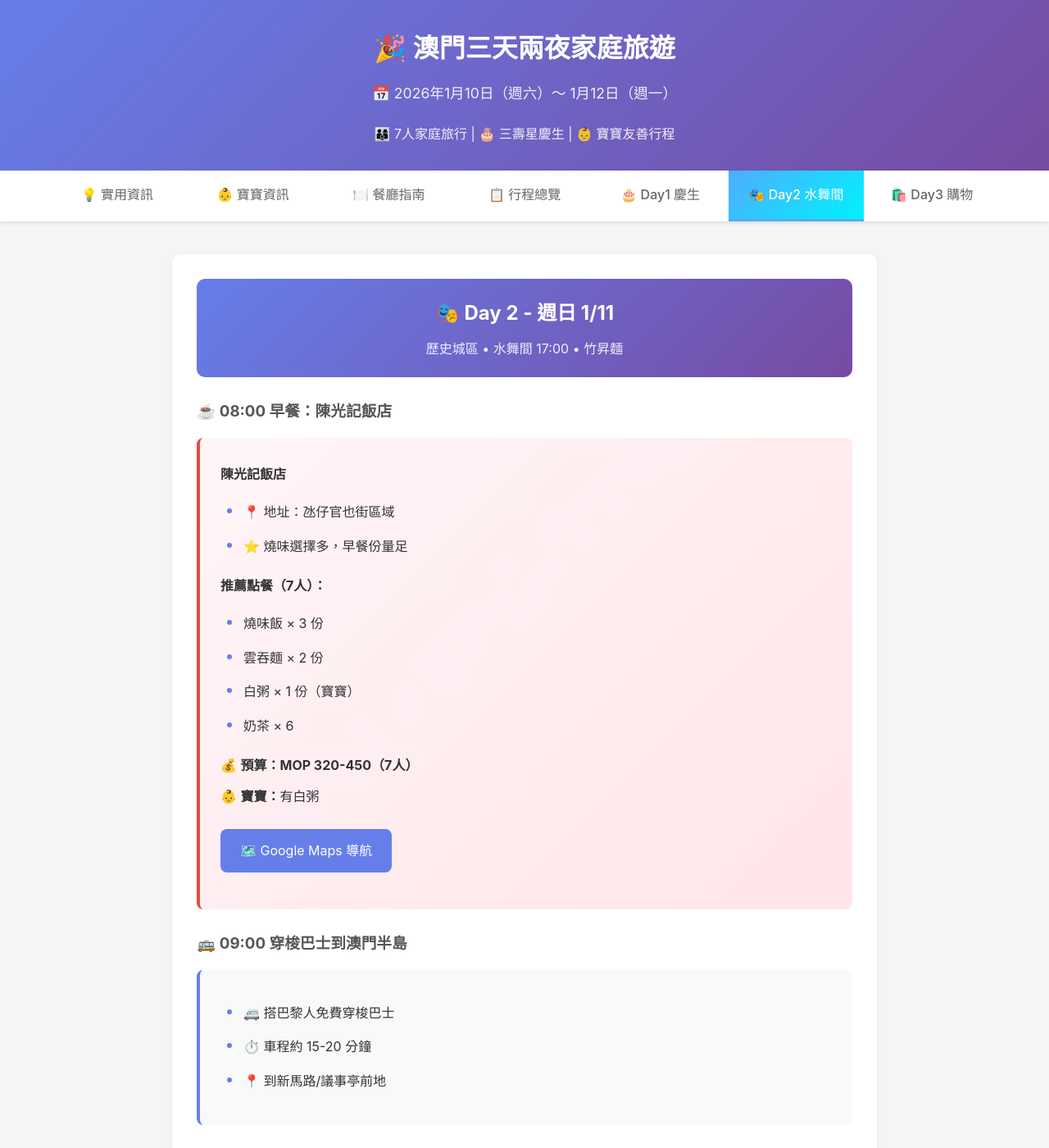
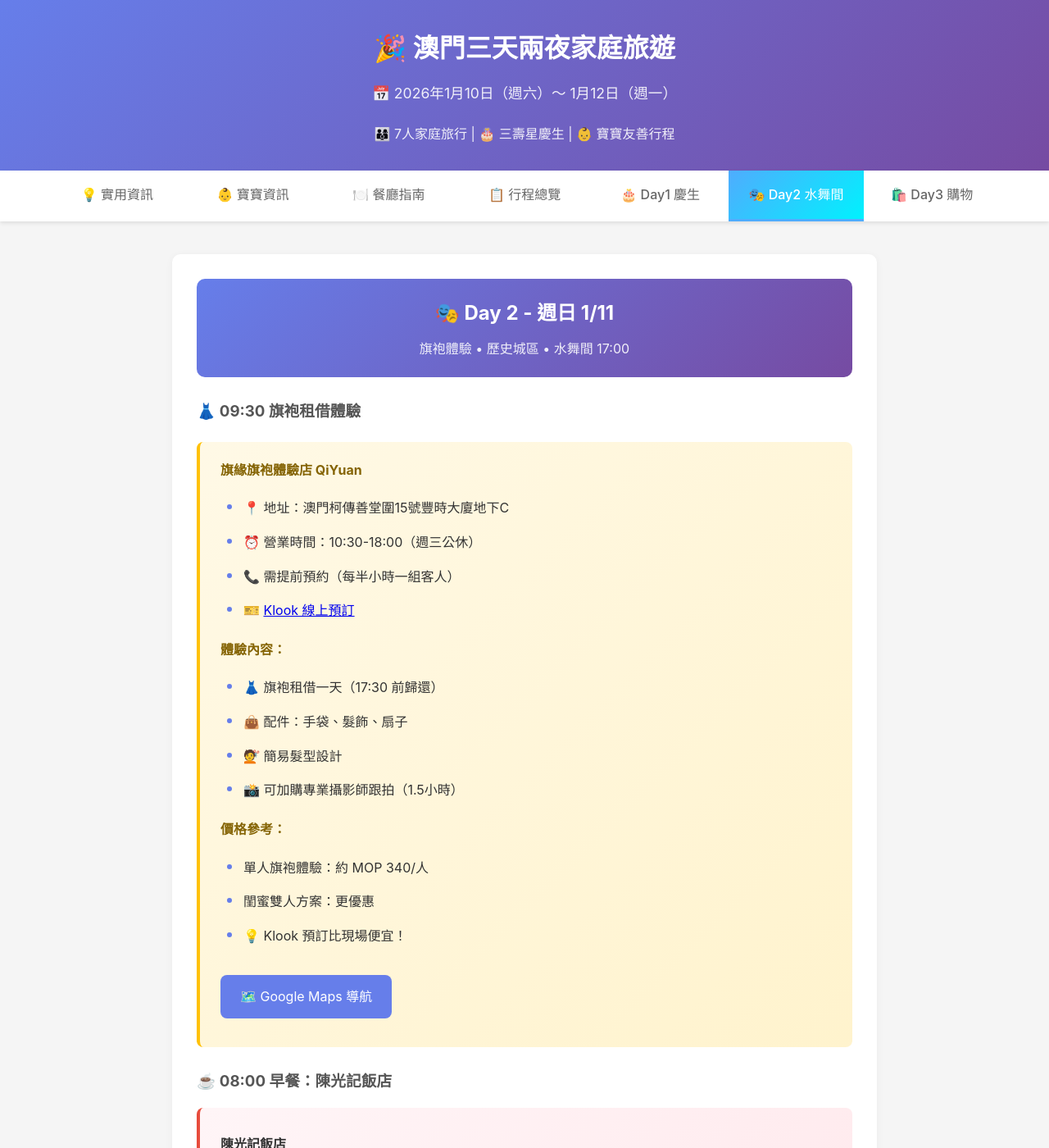
Before and after one commit to 10wang-creat/macau-trip-2026, a Jekyll site: the page built from day2.md, in a window 1280 px wide and 1400 px high. Shown: the whole window at 82% size. Built offline with Jekyll 4.4.1, drawn with Linux system fonts in a browser that asks for light colours; some of the changed text lies outside the part shown.

Commit message:
Add QiYuan Qipao rental experience to Day 2

```diff
--- a/day2.md
+++ b/day2.md
@@ -8,7 +8,36 @@ permalink: /day2
 
 <div class="day-header">
 <h2>🎭 Day 2 - 週日 1/11</h2>
-<p>歷史城區 • 水舞間 17:00 • 竹昇麵</p>
+<p>旗袍體驗 • 歷史城區 • 水舞間 17:00</p>
+</div>
+
+<h3>👗 09:30 旗袍租借體驗</h3>
+
+<div class="highlight-box">
+<p><strong>旗緣旗袍體驗店 QiYuan</strong></p>
+<ul>
+<li>📍 地址：澳門柯傳善堂圍15號豐時大廈地下C</li>
+<li>⏰ 營業時間：10:30-18:00（週三公休）</li>
+<li>📞 需提前預約（每半小時一組客人）</li>
+<li>🎫 <a href="https://www.klook.com/zh-TW/activity/11634-qipao-experience-macau/" target="_blank">Klook 線上預訂</a></li>
+</ul>
+
+<p><strong>體驗內容：</strong></p>
+<ul>
+<li>👗 旗袍租借一天（17:30 前歸還）</li>
+<li>👜 配件：手袋、髮飾、扇子</li>
+<li>💇 簡易髮型設計</li>
+<li>📸 可加購專業攝影師跟拍（1.5小時）</li>
+</ul>
+
+<p><strong>價格參考：</strong></p>
+<ul>
+<li>單人旗袍體驗：約 MOP 340/人</li>
+<li>閨蜜雙人方案：更優惠</li>
+<li>💡 Klook 預訂比現場便宜！</li>
+</ul>
+
+<p><a href="https://maps.google.com/?q=旗緣旗袍體驗店+澳門" class="map-link" target="_blank">🗺️ Google Maps 導航</a></p>
 </div>
 
 <h3>☕ 08:00 早餐：陳光記飯店</h3>
@@ -44,38 +73,38 @@ permalink: /day2
 </ul>
 </div>
 
-<h3>🏛️ 09:30-11:30 歷史城區簡化遊覽</h3>
+<h3>🏛️ 10:30-12:00 歷史城區遊覽（穿旗袍拍照！）</h3>
 
 <div class="info-card">
 <p><strong>路線安排：</strong></p>
 
-<p><strong>09:30 議事亭前地</strong>（15 分鐘）</p>
+<p><strong>10:30 議事亭前地</strong>（15 分鐘）</p>
 <ul>
 <li>🏛️ 葡式建築廣場</li>
 <li>📸 經典打卡點</li>
 </ul>
 
-<p><strong>09:45 玫瑰堂</strong>（10 分鐘）</p>
+<p><strong>10:45 玫瑰堂</strong>（10 分鐘）</p>
 <ul>
 <li>⛪ 巴洛克式教堂</li>
 <li>📸 黃色外牆超美</li>
 </ul>
 
-<p><strong>10:00 大三巴牌坊</strong>（20 分鐘）</p>
+<p><strong>11:00 大三巴牌坊</strong>（20 分鐘）</p>
 <ul>
 <li>🏛️ 澳門地標！</li>
 <li>⚠️ 石板路+階梯，<strong>用揹巾</strong></li>
 <li>📸 必拍照</li>
 </ul>
 
-<p><strong>10:20 戀愛巷</strong>（10 分鐘）</p>
+<p><strong>11:20 戀愛巷</strong>（10 分鐘）</p>
 <ul>
 <li>💕 超浪漫粉色小巷</li>
 <li>📍 大三巴牌坊旁邊，步行 1 分鐘</li>
 <li>📸 拍照打卡熱點！</li>
 </ul>
 
-<p><strong>10:30 大炮台</strong>（選擇性）</p>
+<p><strong>11:30 大炮台</strong>（選擇性）</p>
 <ul>
 <li>🏰 可眺望全景</li>
 <li>⚠️ 要爬坡，看體力決定</li>
@@ -211,9 +240,11 @@ permalink: /day2
 <div class="highlight-box">
 <p><strong>💡 Day 2 小提醒：</strong></p>
 <ul>
+<li>✅ 旗袍體驗需提前在 Klook 預約！</li>
 <li>✅ 午睡時間 13:00-16:00 一定要遵守</li>
 <li>✅ 大三巴用揹巾（石板路+階梯）</li>
 <li>✅ 水舞間只有詣姈和昱昌確定有票</li>
 <li>✅ 竹昇麵是澳門必吃特色！</li>
+<li>✅ 旗袍 17:30 前要歸還</li>
 </ul>
 </div>
```
Also changed, not shown: assets/maps/macau-interactive-map.html (+8 -0 lines), index.md (+2 -1 lines).
